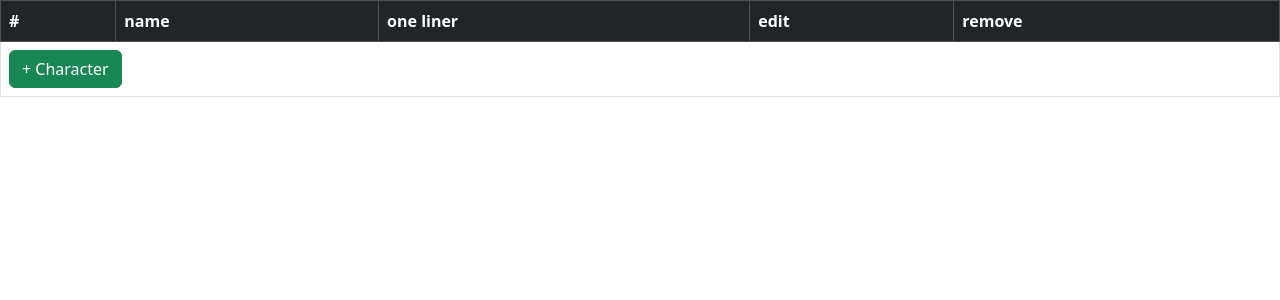
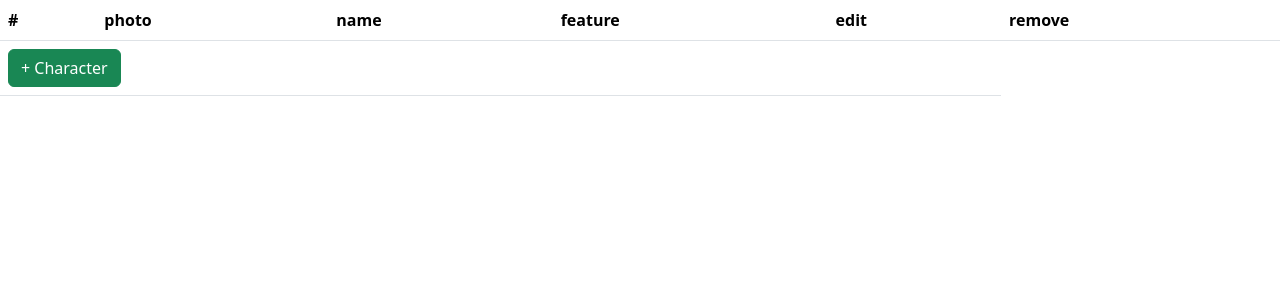
Before and after one commit to hyeseung12/NetworkProgramming_helloidol2, a Django app: a page that uses 여자친구/templates/여자친구/character_list.html in a window 1280 px wide. Shown: the top 300 px of the page. Run offline with Django 4.2, Linux system fonts and the light colour scheme; data that the repository does not hold is empty.

Commit message:
models photo; views CharacterCreateView, CharacterUpdateView add 'photo' in fields; templates enctype=multipart/form-data, character.photo None이 아니면, {{ character.photo.url}}; urls MEDIA_URL->MEDIA_ROOT

```diff
--- a/helloidol2/urls.py
+++ b/helloidol2/urls.py
@@ -14,6 +14,8 @@ Including another URLconf
     1. Import the include() function: from django.urls import include, path
     2. Add a URL to urlpatterns:  path('blog/', include('blog.urls'))
 """
+from django.conf import settings
+from django.conf.urls.static import static
 from django.contrib import admin
 from django.urls import path, include
 
@@ -21,3 +23,6 @@ urlpatterns = [
     path('여자친구/', include('여자친구.urls')),
     path('admin/', admin.site.urls),
 ]
+
+if settings.DEBUG:
+    urlpatterns += static(settings.MEDIA_URL, document_root=settings.MEDIA_ROOT)
--- a/여자친구/models.py
+++ b/여자친구/models.py
@@ -4,11 +4,12 @@ from django.shortcuts import resolve_url
 class Character(models.Model):
     name = models.CharField(max_length=20) # CharField()는 max_length 필수
     feature = models.CharField(max_length=100)
+    photo = models.ImageField(upload_to='photo/%Y/%m/%d/', null=True)
     created_at = models.DateTimeField(auto_now_add=True) # 데이터 만들어질 때 자동으로 날짜, 시간 기록
     updated_at = models.DateTimeField(auto_now=True) # 데이터 수정할 때 자동으로 날짜, 시간 기록
 
     def __str__(self):   # 클래스를 출력할 때 이 함수를 호출하여 문자화한다.
-        return f'이름: {self.name}, 한 줄 대사: {self.feature}, 만든날짜: {self.created_at}, 수정날짜: {self.updated_at}'
+        return f'이름: {self.name}, 특징: {self.feature}, 만든날짜: {self.created_at}, 수정날짜: {self.updated_at}'
 
     def get_absolute_url(self):  # 이 객체 하나의 데이터를 가져오는 url
         return resolve_url('여자친구:detail', pk=self.id)
--- a/여자친구/templates/여자친구/character_create.html
+++ b/여자친구/templates/여자친구/character_create.html
@@ -3,7 +3,7 @@
 {% block title %}Create Character{% endblock %}
 
 {% block content %}
-    <form action="" method="post">
+    <form action="" method="post" enctype="multipart/form-data">
         {% csrf_token %} {# 값이 안 보이게 받음 #}
         {{ form.as_p }}
         <input type="submit" value="+ Character" class="btn btn-success">
--- a/여자친구/templates/여자친구/character_list.html
+++ b/여자친구/templates/여자친구/character_list.html
@@ -2,19 +2,28 @@
 {% block title %}Character list{% endblock %}
 
 {% block content %}
-<table class="table table-bordered">
-    <thead class="table-dark">
+<table class="table">
+    <tr>
         <th>#</th>
+        <th>photo</th>
         <th>name</th>
-        <th>one liner</th>
+        <th>feature</th>
         <th>edit</th>
         <th>remove</th>
-    <thead/>
+    </tr>
     {% for character in character_list %}
     <tr>
         <td>{{ forloop.counter }}</td>
+        <td>
+            {% if character.photo == None %}
+                {% load static %}
+                <img src="{% static '여자친구/photo/no_photo.png' %}" alt="사진 없음">
+            {% else %}
+                <img src="{{ character.photo.url }}" alt="업로드한 사진" style="width: 100px; height: 100px; object-fit: contain;">
+            {% endif %}
+        </td>
         <td><a href="{% url '여자친구:character_detail' pk=character.id %}">{{ character.name }}</a></td>
-        <td>{{ character.description }}</td>
+        <td>{{ character.feature }}</td>
         <td><a href="{% url '여자친구:character_update' pk=character.id %}" class="btn btn-warning">🛠</a></td>
         <td><a href="{% url '여자친구:character_delete' pk=character.id %}" class="btn btn-danger">💀</a></td>
     </tr>
--- a/여자친구/templates/여자친구/character_update.html
+++ b/여자친구/templates/여자친구/character_update.html
@@ -3,9 +3,11 @@
 {% block title %}Update Character{% endblock %}
 
 {% block content %}
-    <form method="post"> {# action에 값을 넣으면 action의 url이 먼저이므로 views에서 설정한 완료 후 이동되는 url이 말짱도루묵이 된다. #}
+    <form method="post" action="" enctype="multipart/form-data"> {# action에 값을 넣으면 action의 url이 먼저이므로 views에서 설정한 완료 후 이동되는 url이 말짱도루묵이 된다. #}
         {% csrf_token %} {# 값이 안 보이게 받음 #}
-        {{ form.as_ul }}
+        <ul>
+            {{ form.as_ul }}    <!-- <li>...</li>-->
+        </ul>
         <input type="submit" value="🛠 Character" class="btn btn-warning">
     </form>
 {% endblock %}
--- a/여자친구/urls.py
+++ b/여자친구/urls.py
@@ -8,6 +8,6 @@ urlpatterns = [
     path('', views.CharacterListView.as_view(), name='character_list'),
     path('detail/<int:pk>/', views.CharacterDetailView.as_view(), name='character_detail'),
     path('create/', views.CharacterCreateView.as_view(), name='character_create'),
-    path('update/<int:pk>', views.CharacterUpdateView.as_view(), name='character_update'),
-    path('delete/<int:pk>', views.CharacterDeleteView.as_view(), name='character_delete'),
+    path('update/<int:pk>/', views.CharacterUpdateView.as_view(), name='character_update'),
+    path('delete/<int:pk>/', views.CharacterDeleteView.as_view(), name='character_delete'),
 ]
--- a/여자친구/views.py
+++ b/여자친구/views.py
@@ -8,7 +8,7 @@ class CharacterListView(ListView):
     model = Character
     # character_list = Character.objects.all()  # DB에 모델 데이터 다 가져오기
     # return render(request, '여자친구/character_list.html', context={'character_list': character_list})
-    # 모델_list.html에 모델_list라는 키로 DB에서 가져온 데이터 넣어서 render 하자
+    # 모델_list.html에 모델_list라는 python manage.py makemigrations키로 DB에서 가져온 데이터 넣어서 render 하자
 
 class CharacterDetailView(DetailView):
     model = Character
@@ -17,15 +17,15 @@ class CharacterDetailView(DetailView):
 
 class CharacterCreateView(CreateView):
     model = Character
-    fields = ['name', 'description']  # '__all__'
+    fields = ['name', 'description', 'photo']  # '__all__'
     template_name_suffix = '_create'  # character_form.html -> character_create.html
     success_url = reverse_lazy('여자친구:character_list')  # 만들기 성공할 때 이동할 URL
 
 class CharacterUpdateView(UpdateView):
     model = Character
-    fields = '__all__'  # ['name', 'description']
+    fields = '__all__'  # ['name', 'description', 'photo']
     template_name_suffix = '_update'  # character_form.html -> character_update.html
-    success_url = reverse_lazy('여자친구:character_detail')  # 수정 완료 후 이동할 URL
+    success_url = reverse_lazy('여자친구:character_list')  # 수정 완료 후 이동할 URL
 
 class CharacterDeleteView(DeleteView):
     model = Character
```
Also changed, not shown: helloidol2/settings.py (+8 -0 lines), 여자친구/templates/여자친구/character_detail.html (added, +19 -0 lines), 여자친구/templates/여자친구/charcter_detail.html (deleted, +0 -13 lines), README.md, templates/base.html (renamed from 여자친구/templates/base.html), 여자친구/migrations/0002_character_photo.py (added), 여자친구/static/여자친구/photo/no_photo.png (added).
